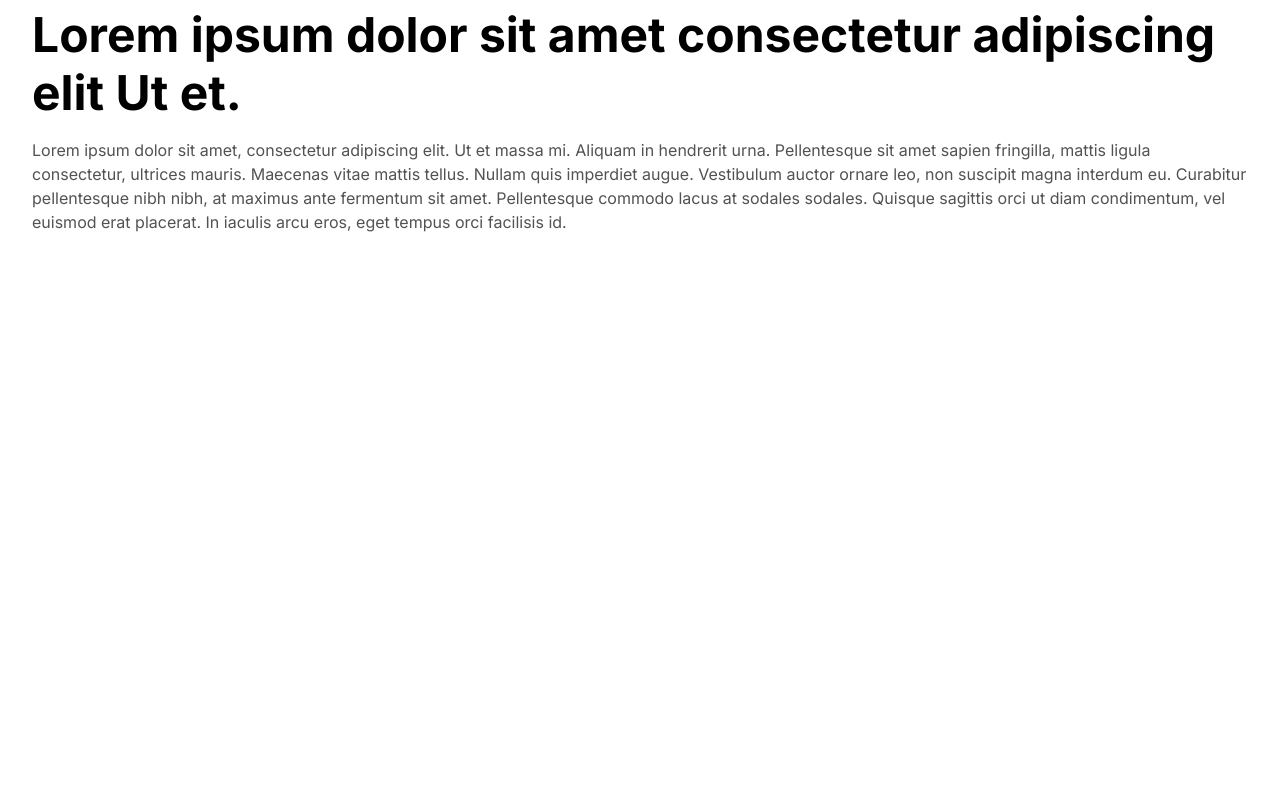
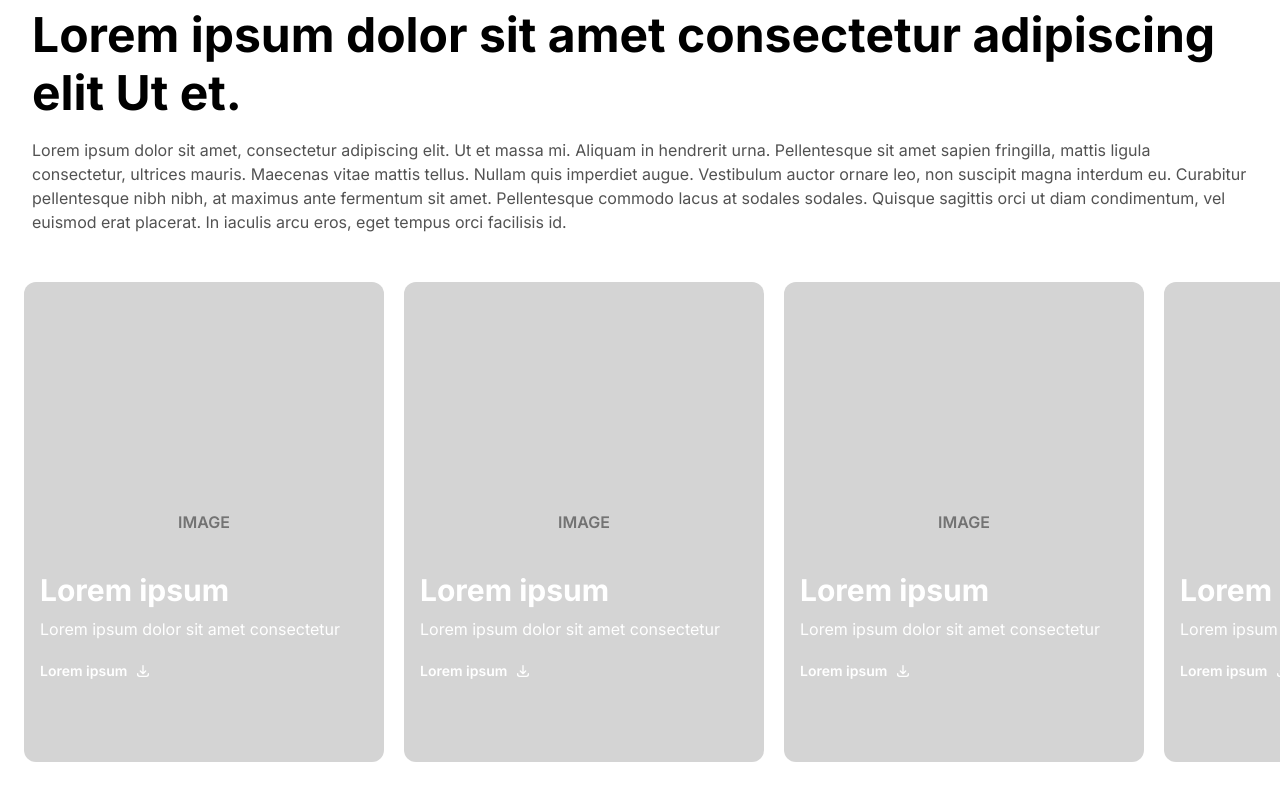
Before and after one commit to TatoNoir/min-data-riu-challenge, an Angular app in the folder riu-challenge/: page / in a window 1280 px wide. Shown: the part 2170-2970 px from the top of the page. Before the commit the page ends 2548 px from the top, so only its background shows below. Built offline with nearby package versions, Linux system fonts and the light colour scheme.

Commit message:
Carousel added

```diff
--- /dev/null
+++ b/riu-challenge/src/app/components/carousel-item/carousel-item.component.html
@@ -0,0 +1,52 @@
+<article
+  class="relative w-[284px] md:w-[360px] overflow-hidden rounded-xl bg-neutral-300"
+>
+  <div class="relative aspect-[3/4] w-full overflow-hidden">
+    @if (carouselItem().imageUrl) {
+      <img
+        class="size-full object-cover"
+        [ngSrc]="carouselItem().imageUrl"
+        [alt]="carouselItem().imageAlt"
+        fill
+      />
+    } @else {
+      <div
+        class="absolute inset-0 grid place-items-center text-neutral-500 font-semibold"
+      >
+        IMAGE
+      </div>
+    }
+    <!-- Contenido item carousel -->
+    <div
+      class="absolute bottom-0 left-0 right-0 px-4 py-20 text-white space-y-3"
+    >
+      <h3 class="font-bold text-3xl/[30px] md:text-text-3xl/[38px]">
+        {{ carouselItem().title }}
+      </h3>
+
+      <p class="text-base/6">
+        {{ carouselItem().description }}
+      </p>
+
+      <button
+        type="button"
+        class="mt-2 inline-flex items-center gap-2 text-sm font-semibold hover:underline"
+      >
+        Lorem ipsum
+        <svg
+          class="size-4"
+          fill="none"
+          viewBox="0 0 24 24"
+          stroke="currentColor"
+          stroke-width="2"
+        >
+          <path
+            stroke-linecap="round"
+            stroke-linejoin="round"
+            d="M4 16v1a3 3 0 003 3h10a3 3 0 003-3v-1m-4-4l-4 4m0 0l-4-4m4 4V4"
+          />
+        </svg>
+      </button>
+    </div>
+  </div>
+</article>
--- /dev/null
+++ b/riu-challenge/src/app/components/carousel-item/carousel-item.component.ts
@@ -0,0 +1,16 @@
+import { Component,input } from '@angular/core';
+import { CarouselItemModel } from '../../models/carousel.item.model';
+import { NgOptimizedImage } from '@angular/common';
+
+
+@Component({
+  selector: 'app-carousel-item',
+  standalone: true,
+  imports: [NgOptimizedImage],
+  templateUrl: './carousel-item.component.html',
+  styleUrl: './carousel-item.component.scss'
+})
+export class CarouselItemComponent {
+  readonly carouselItem = input.required<CarouselItemModel>();
+
+}
--- a/riu-challenge/src/app/components/products-preview/products-preview.component.html
+++ b/riu-challenge/src/app/components/products-preview/products-preview.component.html
@@ -16,4 +16,26 @@
       </p>
     </header>
   </article>
+
+  @if (items.length > 0) {
+    <div
+      class="mx-auto overflow-x-auto max-w-[1542px] px-4 md:px-4 lg:px-6"
+      role="region"
+    >
+      <ul
+        #scroller
+        class="flex snap-x snap-mandatory gap-6 md:gap-5 scroll-smooth pb-2"
+        style="scrollbar-gutter: stable"
+      >
+        @for (item of items; track item.id) {
+          <li
+            data-slide
+            class="snap-start shrink-0 basis-[calc(66.666%-12px)] md:basis-[calc(50%-12px)] lg:basis-[calc(25%-16px)] xl:basis-[calc(25%-18px)]"
+          >
+            <app-carousel-item [carouselItem]="item" />
+          </li>
+        }
+      </ul>
+    </div>
+  }
 </section>
--- a/riu-challenge/src/app/components/products-preview/products-preview.component.ts
+++ b/riu-challenge/src/app/components/products-preview/products-preview.component.ts
@@ -1,12 +1,71 @@
 import { Component } from '@angular/core';
+import { CarouselItemComponent } from '../carousel-item/carousel-item.component';
+import { CarouselItemModel } from '../../models/carousel.item.model';
 
 @Component({
   selector: 'app-products-preview',
   standalone: true,
-  imports: [],
+  imports: [CarouselItemComponent],
   templateUrl: './products-preview.component.html',
   styleUrl: './products-preview.component.scss'
 })
 export class ProductsPreviewComponent {
 
+items: CarouselItemModel[] = ([
+    {
+      id: '1',
+      title: 'Lorem ipsum',
+      description: 'Lorem ipsum dolor sit amet consectetur',
+      imageUrl: '',
+      imageAlt: '',
+      downloadUrl:'',
+      downloadLabel:''
+    },
+    {
+      id: '2',
+      title: 'Lorem ipsum',
+      description: 'Lorem ipsum dolor sit amet consectetur',
+      imageUrl: '',
+      imageAlt: '',
+      downloadUrl:'',
+      downloadLabel:''
+    },
+    {
+      id: '3',
+      title: 'Lorem ipsum',
+      description: 'Lorem ipsum dolor sit amet consectetur',
+      imageUrl: '',
+      imageAlt: '',
+      downloadUrl:'',
+      downloadLabel:''
+    },
+    {
+      id: '4',
+      title: 'Lorem ipsum',
+      description: 'Lorem ipsum dolor sit amet consectetur',
+      imageUrl: '',
+      imageAlt: '',
+      downloadUrl:'',
+      downloadLabel:''
+    },
+    {
+      id: '5',
+      title: 'Lorem ipsum',
+      description: 'Lorem ipsum dolor sit amet consectetur',
+      imageUrl: '',
+      imageAlt: '',
+      downloadUrl:'',
+      downloadLabel:''
+    },
+    {
+      id: '6',
+      title: 'Lorem ipsum',
+      description: 'Lorem ipsum dolor sit amet consectetur',
+      imageUrl: '',
+      imageAlt: '',
+      downloadUrl:'',
+      downloadLabel:''
+    },
+  ]);
+
 }
```
Also changed, not shown: riu-challenge/src/app/models/carousel.item.model.ts (added, +9 -0 lines), riu-challenge/src/app/components/carousel-item/carousel-item.component.scss (added), 1 other file (tests, documents, lock files or other folders).
